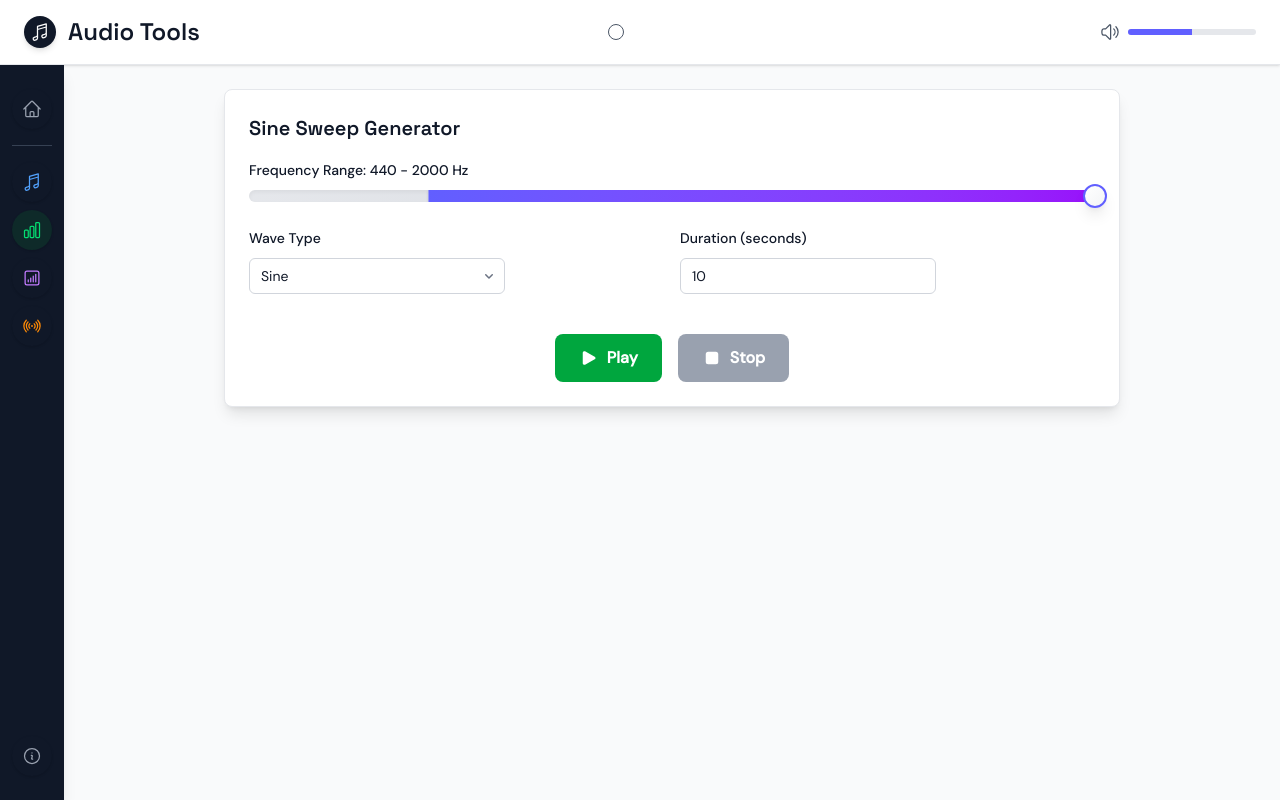
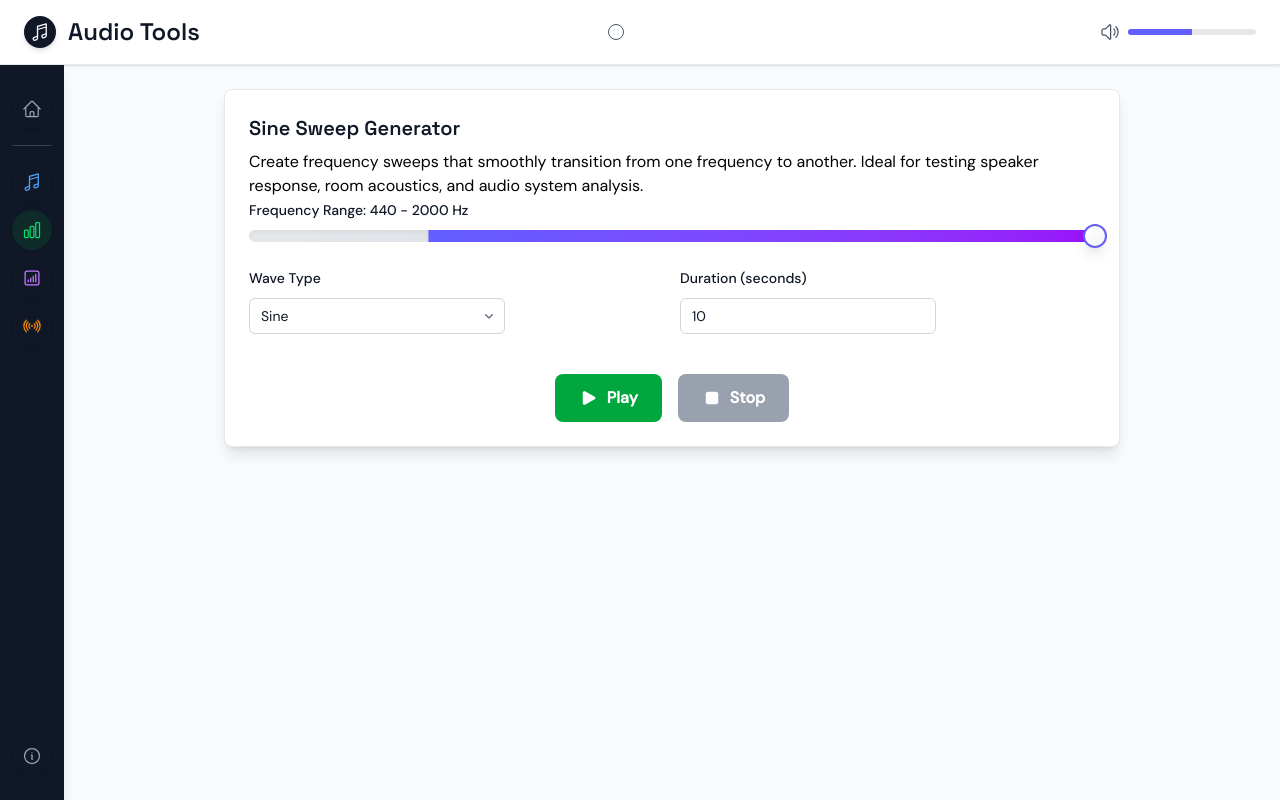
Before and after one commit to jeissler/web-audio-tools, a Vue app: page /sine-sweep in a window 1280 px wide. Built offline with nearby package versions, Linux system fonts and the light colour scheme.

Commit message:
add description to page layout and ready tools

```diff
--- a/src/layouts/PageLayout.vue
+++ b/src/layouts/PageLayout.vue
@@ -2,7 +2,8 @@
   <div
     class="bg-white rounded-lg shadow-lg border border-gray-200 p-6 hover:shadow-xl transition-shadow duration-300"
   >
-    <h2 class="text-xl font-semibold text-gray-900 mb-4">{{ title }}</h2>
+    <h2 class="text-xl font-semibold text-gray-900 mb-2">{{ title }}</h2>
+    <slot v-if="$slots.description" name="description" class="text-gray-600 mb-6" />
     <slot />
   </div>
 </template>
--- a/src/views/SineSweepView.vue
+++ b/src/views/SineSweepView.vue
@@ -1,5 +1,10 @@
 <template>
   <PageLayout title="Sine Sweep Generator">
+    <template #description>
+      Create frequency sweeps that smoothly transition from one frequency to another. Ideal for
+      testing speaker response, room acoustics, and audio system analysis.
+    </template>
+
     <div class="space-y-6">
       <div>
         <label for="frequencyRange" class="block text-sm/6 font-medium text-gray-900">
--- a/src/views/ToneGeneratorView.vue
+++ b/src/views/ToneGeneratorView.vue
@@ -1,5 +1,10 @@
 <template>
   <PageLayout title="Tone Generator">
+    <template #description>
+      Generate pure sine, square, and triangle waves with precise frequency control. Perfect for
+      testing audio equipment, creating reference tones, or educational purposes.
+    </template>
+
     <div class="space-y-6">
       <div>
         <label for="frequency" class="block text-sm/6 font-medium text-gray-900">
```
